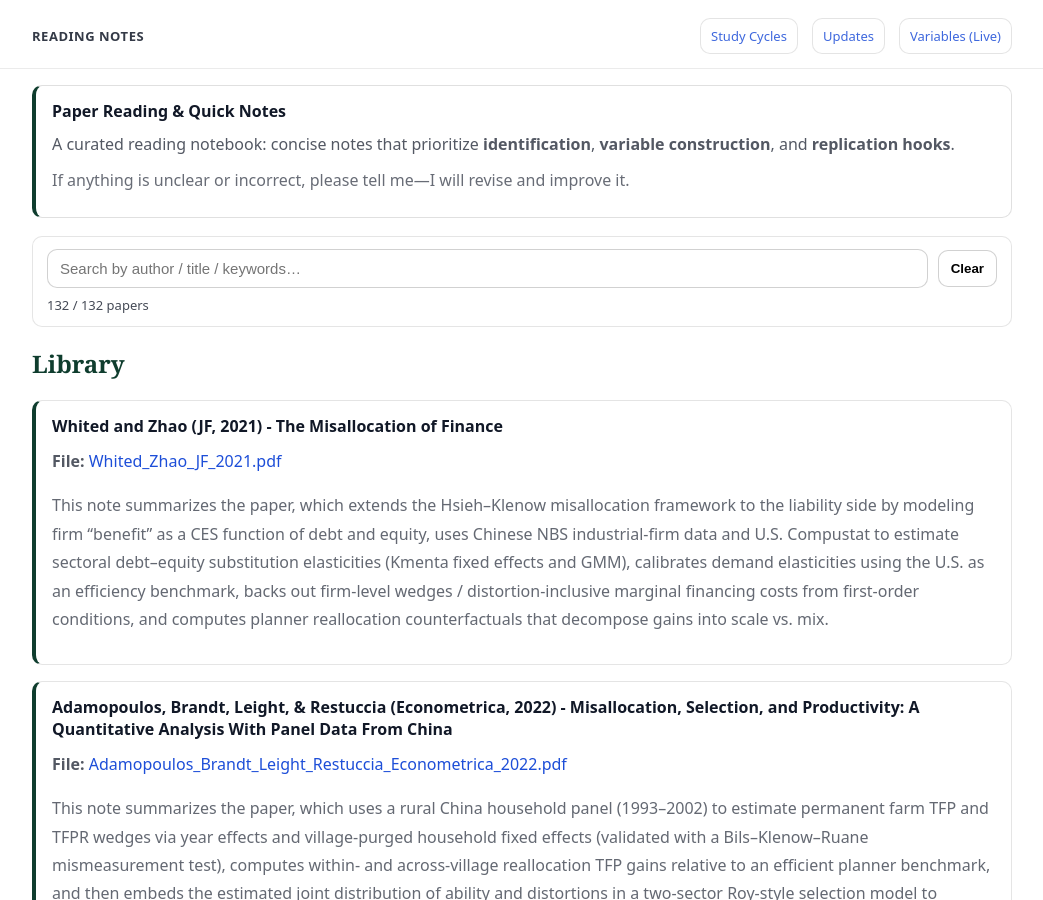
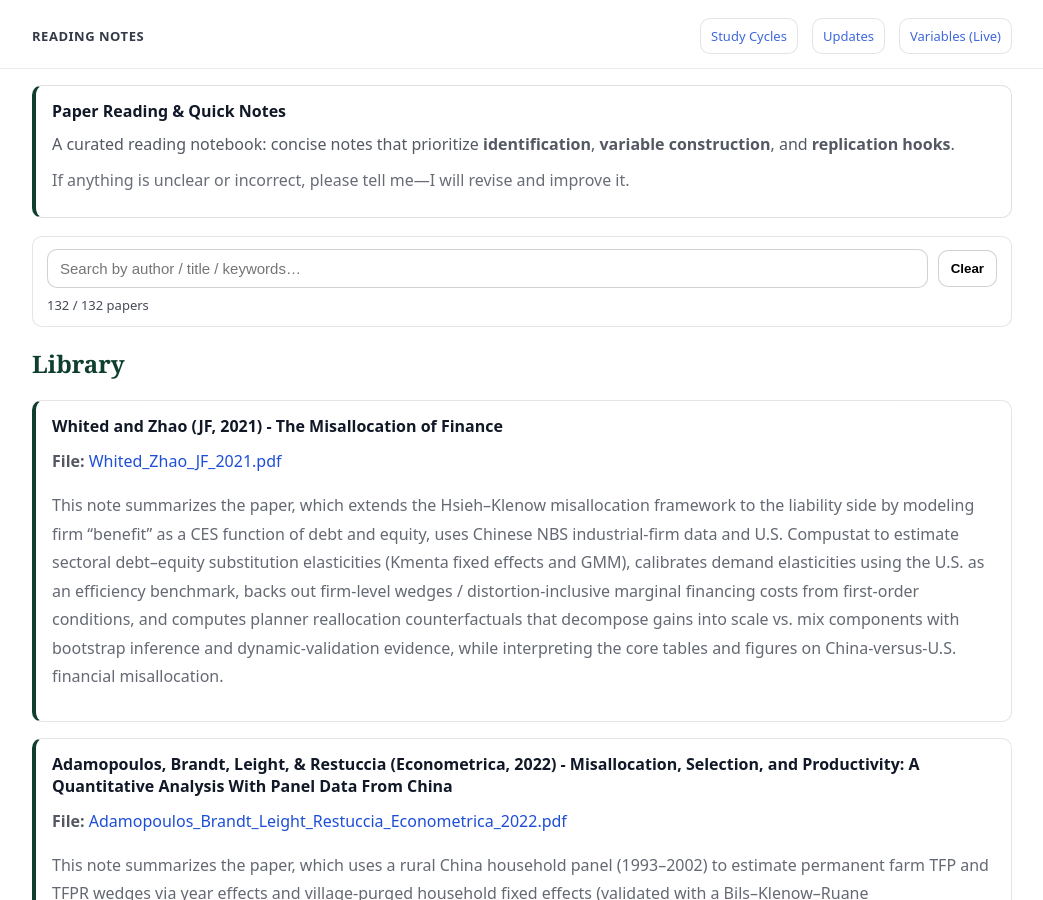
Before and after one commit to yaxinzn/study-archive, a Jekyll site: the page built from reading/index.md, in a window 1280 px wide and 900 px high. Shown: the whole window, without its empty margins (118-1161 px from the left). Built offline with Jekyll 4.4.1, drawn with Linux system fonts in a browser that asks for light colours.

Commit message:
Reading: add/update Whited_Zhao_JF_2021.pdf

```diff
--- a/_data/reading.yml
+++ b/_data/reading.yml
@@ -1,6 +1,6 @@
 - title: "Whited and Zhao (JF, 2021) - The Misallocation of Finance"
   file: "Whited_Zhao_JF_2021.pdf"
-  desc: "This note summarizes the paper, which extends the Hsieh–Klenow misallocation framework to the liability side by modeling firm “benefit” as a CES function of debt and equity, uses Chinese NBS industrial-firm data and U.S. Compustat to estimate sectoral debt–equity substitution elasticities (Kmenta fixed effects and GMM), calibrates demand elasticities using the U.S. as an efficiency benchmark, backs out firm-level wedges / distortion-inclusive marginal financing costs from first-order conditions, and computes planner reallocation counterfactuals that decompose gains into scale vs. mix."
+  desc: "This note summarizes the paper, which extends the Hsieh–Klenow misallocation framework to the liability side by modeling firm “benefit” as a CES function of debt and equity, uses Chinese NBS industrial-firm data and U.S. Compustat to estimate sectoral debt–equity substitution elasticities (Kmenta fixed effects and GMM), calibrates demand elasticities using the U.S. as an efficiency benchmark, backs out firm-level wedges / distortion-inclusive marginal financing costs from first-order conditions, and computes planner reallocation counterfactuals that decompose gains into scale vs. mix components with bootstrap inference and dynamic-validation evidence, while interpreting the core tables and figures on China-versus-U.S. financial misallocation."
 
 - title: "Adamopoulos, Brandt, Leight, & Restuccia (Econometrica, 2022) - Misallocation, Selection, and Productivity: A Quantitative Analysis With Panel Data From China"
   file: "Adamopoulos_Brandt_Leight_Restuccia_Econometrica_2022.pdf"
```
